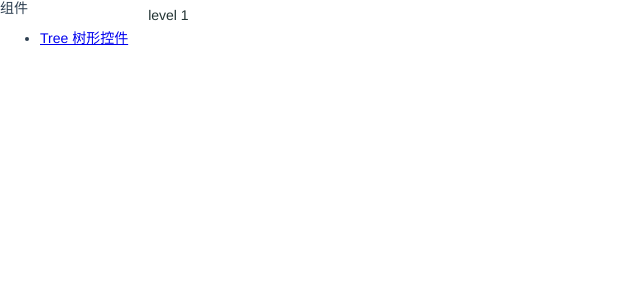
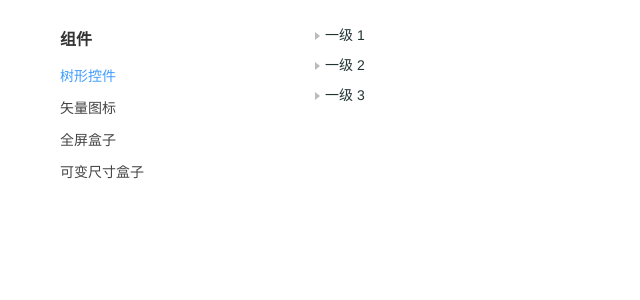
Before and after one commit to guilixie/vue-wheels, a Vue app: page /#/tree in a window 1280 px wide. Shown: the top 300 px of the page, without its empty margins (0-640 px from the left). Built offline with nearby package versions, Linux system fonts and the light colour scheme.

Commit message:
update tree preliminarily

```diff
--- a/package.json
+++ b/package.json
@@ -8,6 +8,7 @@
     "lint": "vue-cli-service lint"
   },
   "dependencies": {
+    "lodash": "^4.17.11",
     "normalize.css": "^8.0.1",
     "vue": "^2.6.6",
     "vue-router": "^3.0.1",
--- a/src/App.scss
+++ b/src/App.scss
@@ -17,3 +17,25 @@ body {
     box-sizing: border-box;
     height: 100%;
 }
+
+.main-layout {
+	width: 1200px;
+	padding: 0;
+	margin: 0 auto;
+	height: 100%;
+    display: flex;
+    box-sizing: border-box;
+}
+
+.side-content {
+    padding: 20px;
+    box-sizing: border-box;
+}
+
+.left-content {
+	flex: 0 1 240px;
+}
+
+.right-content {
+	flex: auto;
+}
--- a/src/components/Tree/index.vue
+++ b/src/components/Tree/index.vue
@@ -1,6 +1,16 @@
 <template>
 	<ul class="tree-node">
-		<li class="tree-node--wrap" v-for="(item, index) in data" :key="index" v-show="!item.hide">
+		<li
+			class="tree-node--wrap"
+			v-for="(item, index) in computedData"
+			:key="index"
+			v-show="!item.hide"
+			:aria-expanded="item.expanded"
+			:aria-current="item.current"
+			:aria-hide="item.hide"
+			:aria-level="item.$rank"
+			@click.stop="bindEvent(item)"
+		>
 			<div
 				class="tree-node--content"
 				:class="{
@@ -8,21 +18,17 @@
 					'is-expanded': item.expanded,
 					'is-current': item.current
 				}"
-				data-action="current"
-				:data-idx="curindex != '' ? `${curindex}_${index}` : `${index}`"
 			>
-				<i
+				<span
 					class="tree-node--expand-icon"
 					v-if="item.children && item.children.filter(item => !item.hide).length"
-					data-action="expand"
-				></i>
+				></span>
 				<span class="tree-node--text" :title="item.label">{{ item.label }}</span>
 			</div>
 			<transition name="slide-fade">
 				<tree
 					:data="item.children"
 					:focusable="focusable"
-					:curindex="curindex != '' ? `${curindex}_${index}` : `${index}`"
 					v-if="item.children && item.children.length"
 					v-show="item.expanded"
 				></tree>
@@ -32,11 +38,12 @@
 </template>
 
 <script>
+import Vue from 'vue'
+import cloneDeep from 'lodash/cloneDeep'
 /**
  * 递归树
  * data 树的数据 [ {label: '', children: [...]} ...]
  * focusable 当前focus是否高亮显示
- * curidex 当前节点的各级下标，如 '0', '0_0', '0_0_1'...
  */
 export default {
 	name: 'Tree',
@@ -47,13 +54,76 @@ export default {
 				return []
 			}
 		},
-		curindex: {
-			type: String,
-			default: ''
-		},
 		focusable: {
 			type: Boolean,
-			default: false
+			default: true
+		}
+	},
+	computed: {
+		computedData() {
+			const data = Vue.observable(cloneDeep(this.data))
+			this.buildData(data)
+			return data
+		}
+	},
+	mounted() {
+		document.addEventListener('click', this.clearCurrentEvent)
+	},
+	beforeDestroy() {
+		document.removeEventListener('click', this.clearCurrentEvent)
+	},
+	methods: {
+		bindEvent(curNode) {
+			this.resetTreeProps(curNode.$data, { current: false })
+			this.setPropReactively(curNode, 'current', this.focusable)
+			if (curNode.children && curNode.children.length) {
+				this.setPropReactively(curNode, 'expanded', !curNode.expanded)
+			}
+			this.$emit('node-click', curNode)
+		},
+		buildData(data = [], $parent = null, $rank = 0, $root = null, $data = data) {
+			data.forEach((node, index) => {
+				this.setAllPropReactively(node, {
+					$index: index,
+					$rank: $rank + 1,
+					$parent,
+					$root,
+					$data,
+					hide: false,
+					expanded: false,
+					current: false,
+					...node
+				})
+				if ($rank === 1) {
+					node.$root = $parent
+				}
+				this.buildData(node.children, node, node.$rank, node.$root, node.$data)
+			})
+		},
+		setAllPropReactively(obj, opt) {
+			Object.entries(opt).forEach(([prop, val]) => {
+				this.setPropReactively(obj, prop, val)
+			})
+		},
+		setPropReactively(obj, prop, val) {
+			if (obj.hasOwnProperty(prop)) {
+				obj[prop] = val
+			} else {
+				Vue.set(obj, prop, val)
+			}
+		},
+		resetTreeProps(data = [], opt = {}) {
+			data.forEach(node => {
+				Object.entries(opt).forEach(([key, value]) => {
+					this.setPropReactively(node, key, value)
+					if (node.children && node.children.length) {
+						this.resetTreeProps(node.children, opt)
+					}
+				})
+			})
+		},
+		clearCurrentEvent() {
+			this.resetTreeProps(this.computedData, { current: false })
 		}
 	}
 }
@@ -93,16 +163,21 @@ $tree-node-prefix: 'tree-node';
 		margin: 0;
 	}
 	&--expand-icon {
-		position: relative;
-		left: 10px;
-		font-size: 12px;
+		display: inline-block;
 		color: #c0c4cc;
+		cursor: pointer;
+		width: 0;
+		height: 0;
+		border: 4px solid transparent;
+		border-right: 0;
+		border-left: 5px solid #bbb;
 		transition: transform 0.3s ease-in-out;
 	}
 	&--text {
 		display: inline-block;
 		color: #233;
 		padding-left: 5px;
+		padding-right: 5px;
 		box-sizing: border-box;
 		max-width: 16em;
 		white-space: nowrap;
--- a/src/router.js
+++ b/src/router.js
@@ -15,7 +15,9 @@ export default new Router({
 			// route level code-splitting
 			// this generates a separate chunk (about.[hash].js) for this route
 			// which is lazy-loaded when the route is visited.
-			component: () => import(/* webpackChunkName: "tree-demo" */ './views/tree/index.vue')
+			component: () => import(/* webpackChunkName: "tree-demo" */ './views/tree/index.vue'),
+			// a meta field
+			meta: { label: '树形控件', name: 'Tree' }
 		}
 	]
 })
--- a/src/views/layout/SideNav.vue
+++ b/src/views/layout/SideNav.vue
@@ -1,9 +1,9 @@
 <template>
 	<div class="side-nav">
-		<div class="nav-title">组件</div>
-		<ul class="nav-wrap">
-			<li class="nav-item" v-for="(item, idx) in components" :key="idx">
-				<router-link :to="item.path">{{ `${item.name} ${item.label}` }}</router-link>
+		<div class="side-nav-title">组件</div>
+		<ul class="side-nav-wrap">
+			<li class="side-nav-item" v-for="(item, idx) in components" :key="idx" :title="item.label">
+				<router-link :to="item.path">{{ item.label }}</router-link>
 			</li>
 		</ul>
 	</div>
@@ -18,9 +18,68 @@ export default {
 					label: '树形控件',
 					name: 'Tree',
 					path: '/tree'
+				},
+				{
+					label: '矢量图标',
+					name: 'SvgIcon',
+					path: '/svgicon'
+				},
+				{
+					label: '全屏盒子',
+					name: 'ExtensibleBox',
+					path: '/extbox'
+				},
+				{
+					label: '可变尺寸盒子',
+					name: 'ResizableBox',
+					path: '/resbox'
 				}
 			]
 		}
+	},
+	mounted() {
+		console.log(this.$router.options.routes)
 	}
 }
 </script>
+<style lang="scss" scoped>
+$tree-node-prefix: 'side-nav';
+
+.#{$tree-node-prefix} {
+	width: 200px;
+	height: 100%;
+	overflow: auto;
+	&-title {
+		font-size: 16px;
+		color: #333;
+		line-height: 40px;
+		height: 40px;
+		font-weight: 700;
+	}
+	&-wrap {
+		list-style: none;
+		margin: 0;
+		padding: 0;
+	}
+	&-item {
+		height: 32px;
+		color: #444;
+		line-height: 32px;
+		font-size: 14px;
+		font-weight: 400;
+		a {
+			display: block;
+			text-decoration: none;
+			color: #444;
+			overflow: hidden;
+			white-space: nowrap;
+			text-overflow: ellipsis;
+			&:hover,
+			&:active,
+			&.router-link-exact-active {
+				color: #409eff;
+			}
+		}
+	}
+}
+</style>
--- a/src/views/layout/index.vue
+++ b/src/views/layout/index.vue
@@ -1,9 +1,9 @@
 <template>
 	<div class="main-layout">
-		<div class="left-content">
+		<div class="side-content left-content">
 			<side-nav></side-nav>
 		</div>
-		<div class="right-content">
+		<div class="side-content right-content">
 			<router-view></router-view>
 		</div>
 	</div>
@@ -17,14 +17,3 @@ export default {
 	}
 }
 </script>
-<style lang="scss" scoped>
-.main-layout {
-	width: 100%;
-	height: 100%;
-	display: flex;
-}
-.left-content {
-}
-.right-content {
-}
-</style>
--- a/src/views/tree/index.vue
+++ b/src/views/tree/index.vue
@@ -1,6 +1,6 @@
 <template>
 	<div class="tree-demo">
-		<tree :data="data"></tree>
+		<tree :data="data" focusable @node-click="handleNodeClick"></tree>
 	</div>
 </template>
 
@@ -13,11 +13,66 @@ export default {
 		return {
 			data: [
 				{
-					label: 'level 1',
-					icon: { name: '', color: '' },
-					children: [{ label: 'level 2', icon: { name: '', color: '' } }]
+					label: '一级 1',
+					children: [
+						{
+							label: '二级 1-1',
+							children: [
+								{
+									label: '三级 1-1-1'
+								}
+							]
+						}
+					]
+				},
+				{
+					label: '一级 2',
+					children: [
+						{
+							label: '二级 2-1',
+							children: [
+								{
+									label: '三级 2-1-1'
+								}
+							]
+						},
+						{
+							label: '二级 2-2',
+							children: [
+								{
+									label: '三级 2-2-1'
+								}
+							]
+						}
+					]
+				},
+				{
+					label: '一级 3',
+					children: [
+						{
+							label: '二级 3-1',
+							children: [
+								{
+									label: '三级 3-1-1'
+								}
+							]
+						},
+						{
+							label: '二级 3-2',
+							children: [
+								{
+									label: '三级 3-2-1'
+								}
+							]
+						}
+					]
 				}
 			]
+		}
+	},
+	methods: {
+		handleNodeClick(node) {
+			console.log(node)
 		}
 	}
 }
```
